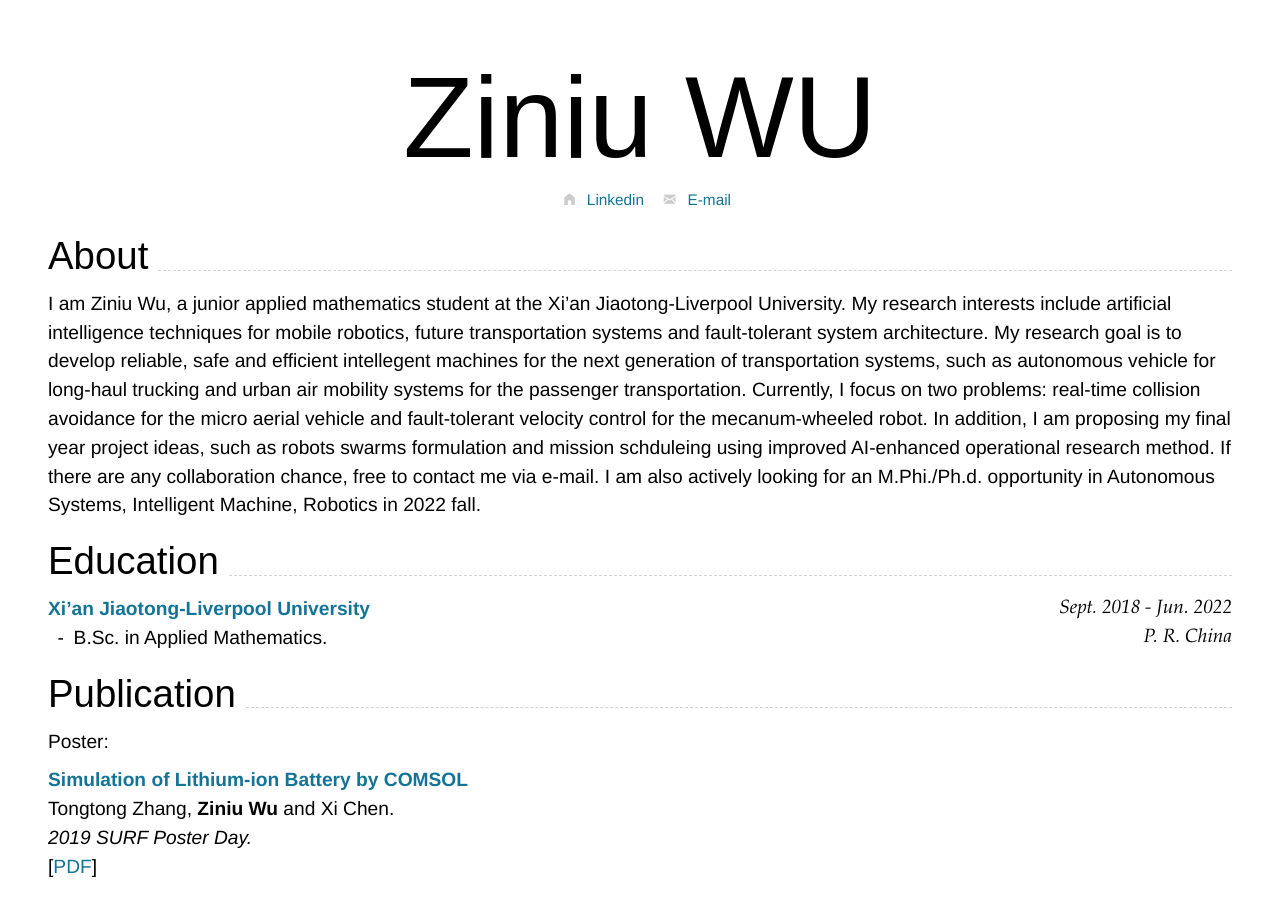
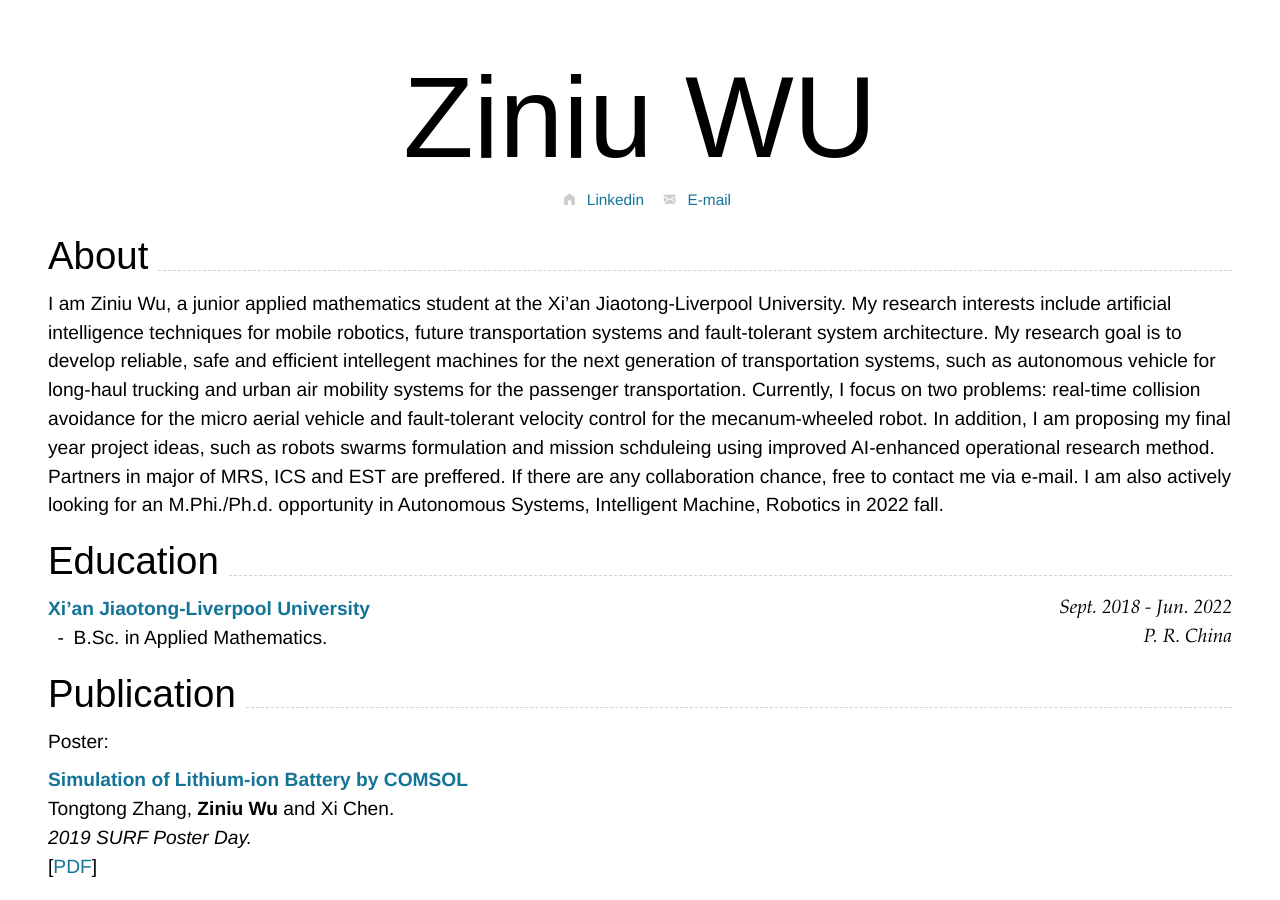
Before and after one commit to RoboDD/ziniu-cv, a Jekyll site: the page built from index.md, in a window 1280 px wide and 900 px high. Built offline with Jekyll 4.4.1, drawn with Linux system fonts in a browser that asks for light colours; nearby versions of some CDN libraries.

Commit message:
Update index.md

```diff
--- a/index.md
+++ b/index.md
@@ -23,7 +23,7 @@ Supported arguments:
 
 ## About
 
-I am Ziniu Wu, a junior applied mathematics student at the Xi'an Jiaotong-Liverpool University. My research interests include artificial intelligence techniques for mobile robotics, future transportation systems and fault-tolerant system architecture. My research goal is to develop reliable, safe and efficient intellegent machines for the next generation of transportation systems, such as autonomous vehicle for long-haul trucking and urban air mobility systems for the passenger transportation. Currently, I focus on two problems:  real-time collision avoidance for the micro aerial vehicle and fault-tolerant velocity control for the mecanum-wheeled robot. In addition, I am proposing my final year project ideas, such as robots swarms formulation and mission schduleing using improved AI-enhanced operational research method. If there are any collaboration chance, free to contact me via e-mail. I am also actively looking for an M.Phi./Ph.d. opportunity in Autonomous Systems, Intelligent Machine, Robotics in 2022 fall.
+I am Ziniu Wu, a junior applied mathematics student at the Xi'an Jiaotong-Liverpool University. My research interests include artificial intelligence techniques for mobile robotics, future transportation systems and fault-tolerant system architecture. My research goal is to develop reliable, safe and efficient intellegent machines for the next generation of transportation systems, such as autonomous vehicle for long-haul trucking and urban air mobility systems for the passenger transportation. Currently, I focus on two problems:  real-time collision avoidance for the micro aerial vehicle and fault-tolerant velocity control for the mecanum-wheeled robot. In addition, I am proposing my final year project ideas, such as robots swarms formulation and mission schduleing using improved AI-enhanced operational research method. Partners in major of MRS, ICS and EST are preffered. If there are any collaboration chance, free to contact me via e-mail. I am also actively looking for an M.Phi./Ph.d. opportunity in Autonomous Systems, Intelligent Machine, Robotics in 2022 fall.
 
 ## Education
 
```
